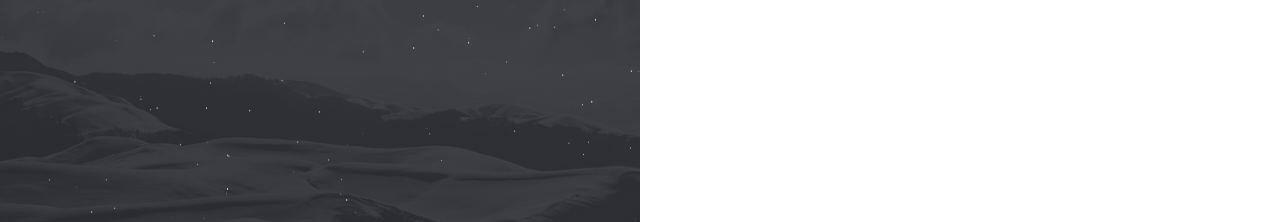
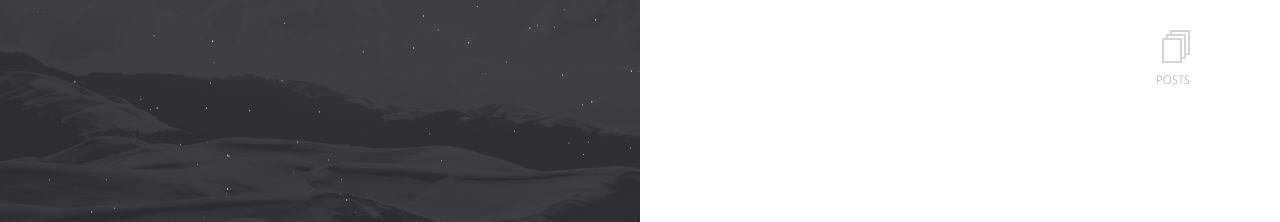
Before and after one commit to edipojuan/edipojuan.github.io, a Jekyll site: the page built from index.md, in a window 1280 px wide. Shown: the top 222 px of the page. Built offline with Jekyll 4.4.1, drawn with Linux system fonts in a browser that asks for light colours; our own code applies the rules of GitHub Pages for plain Markdown files.

Commit message:
Update home.html

```diff
--- a/_layouts/home.html
+++ b/_layouts/home.html
@@ -19,14 +19,9 @@ layout: compress
     </div>
 
     <div class="block-right">
-      <!--
-        <a href="{{ site.url }}/posts" title="posts" class="posts-menu-icon"></a>
-        <span class="posts-link">POSTS</span>
-        <a title="project" class="projects-menu-icon">
-          <span></span>
-        </a>
-        <span class="projects-link">PROJECTS</span>
-      -->
+      <a href="{{ site.url }}/posts" title="posts" class="posts-menu-icon"></a> <span class="posts-link">POSTS</span>
+      <!-- <a title="project" class="projects-menu-icon"><span></span></a> <span class="projects-link">PROJECTS</span> -->
+
       <div class="content">
         <div class="about-info">{{ content }}</div>
       </div>
```
